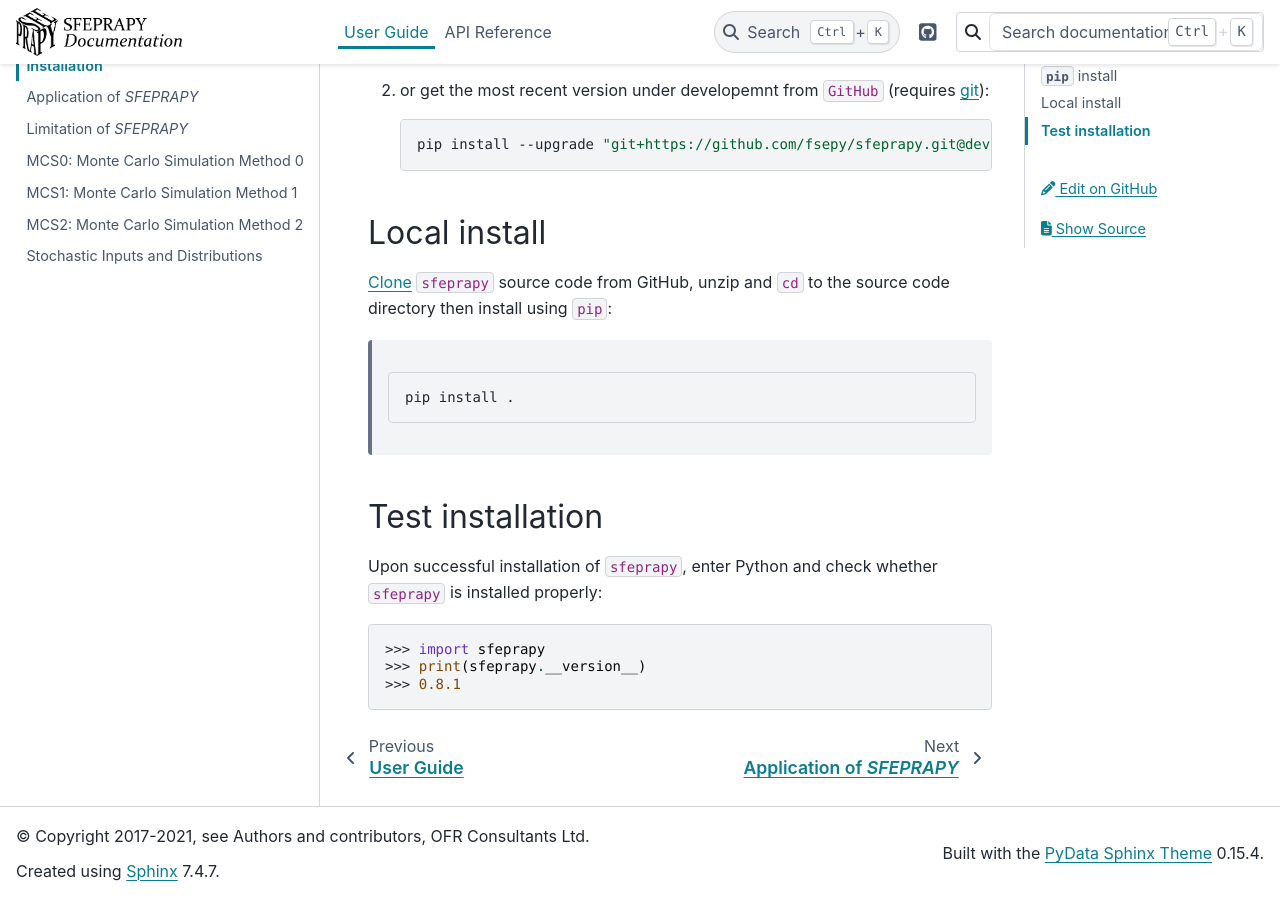
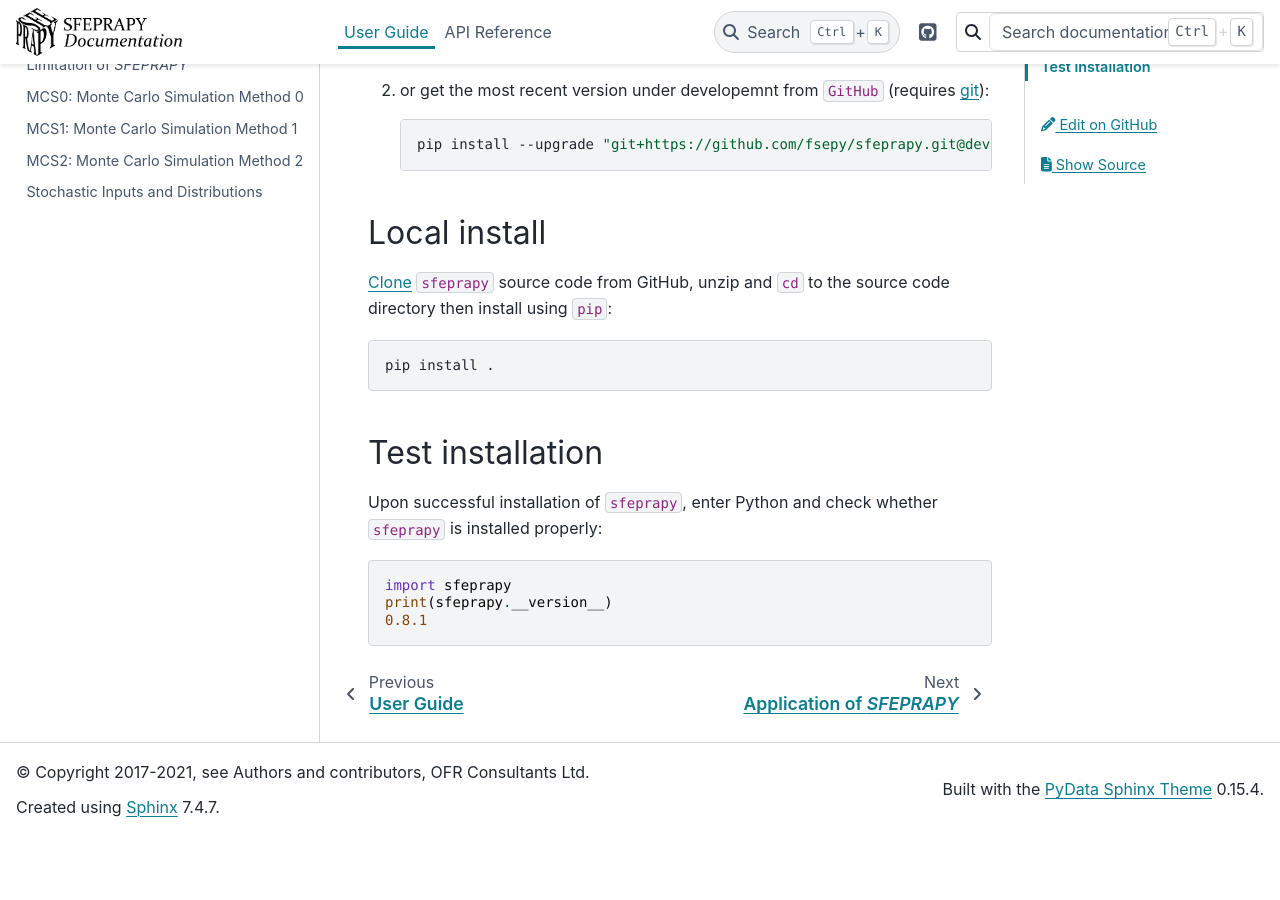
Before and after one commit to fuyans/sfeprapy-doc, a Sphinx documentation site: the page built from source/user_guide/install.rst, in a window 1280 px wide and 900 px high, scrolled down 703 px. Built offline with Sphinx 7.4.7 and the PyData theme 0.15.4, drawn with Linux system fonts in a browser that asks for light colours; after the commit the page ends 1539 px from its top, so only the background shows below that.

Commit message:
Update install.rst

```diff
--- a/source/user_guide/install.rst
+++ b/source/user_guide/install.rst
@@ -38,18 +38,20 @@ Local install
 
 `Clone`_ ``sfeprapy`` source code from GitHub, unzip and ``cd`` to the source code directory then install using ``pip``:
 
-   .. code:: sh
+.. code:: sh
 
-      pip install .
+   pip install .
 
 Test installation
 -----------------
 
-Upon successful installation of ``sfeprapy``, enter Python and check whether ``sfeprapy`` is installed properly::
+Upon successful installation of ``sfeprapy``, enter Python and check whether ``sfeprapy`` is installed properly:
 
-      >>> import sfeprapy
-      >>> print(sfeprapy.__version__)
-      >>> 0.8.1
+.. code-block:: python
+
+   import sfeprapy
+   print(sfeprapy.__version__)
+   0.8.1
 
 .. _Python: https://www.python.org/downloads/
 .. _Anaconda Distribution: https://www.anaconda.com/distribution/#download-section
```
